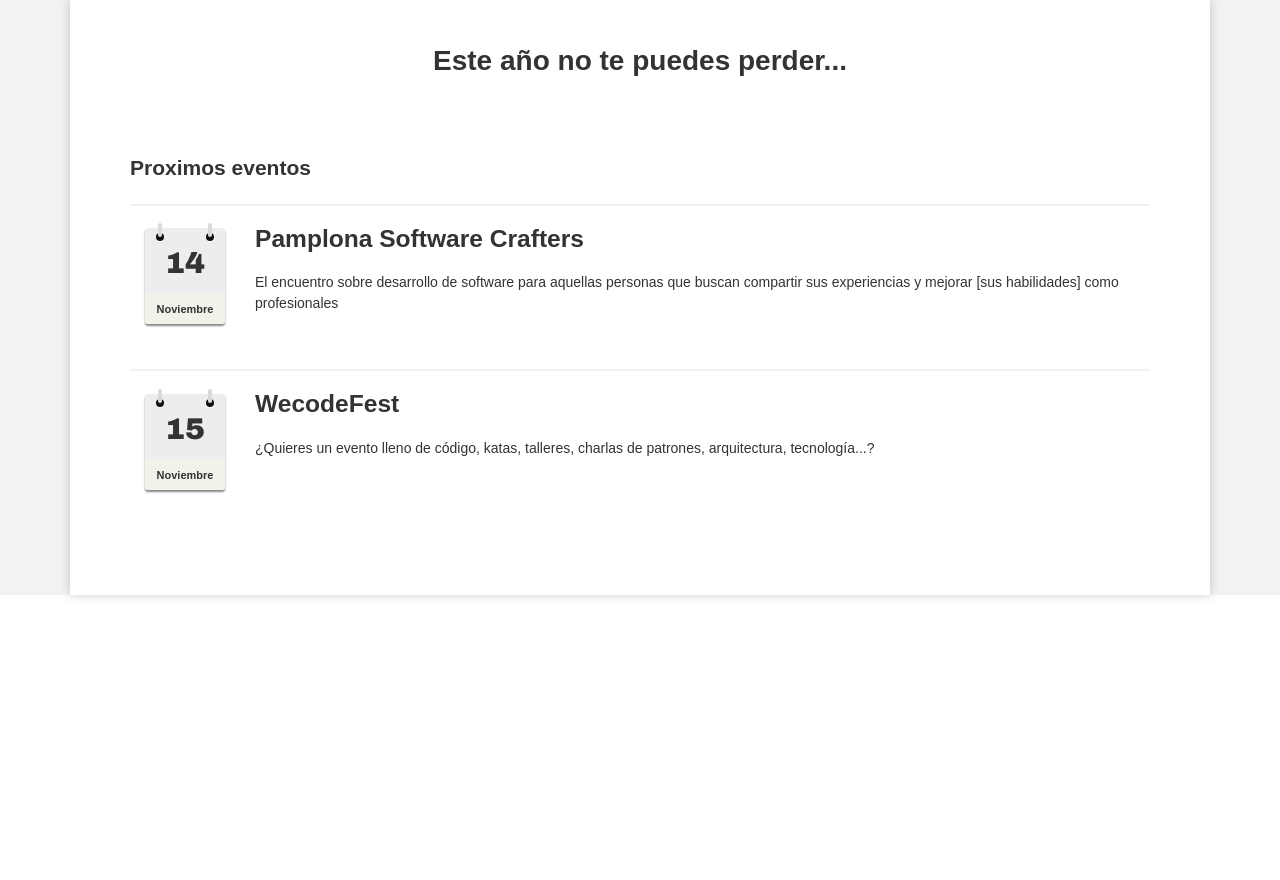
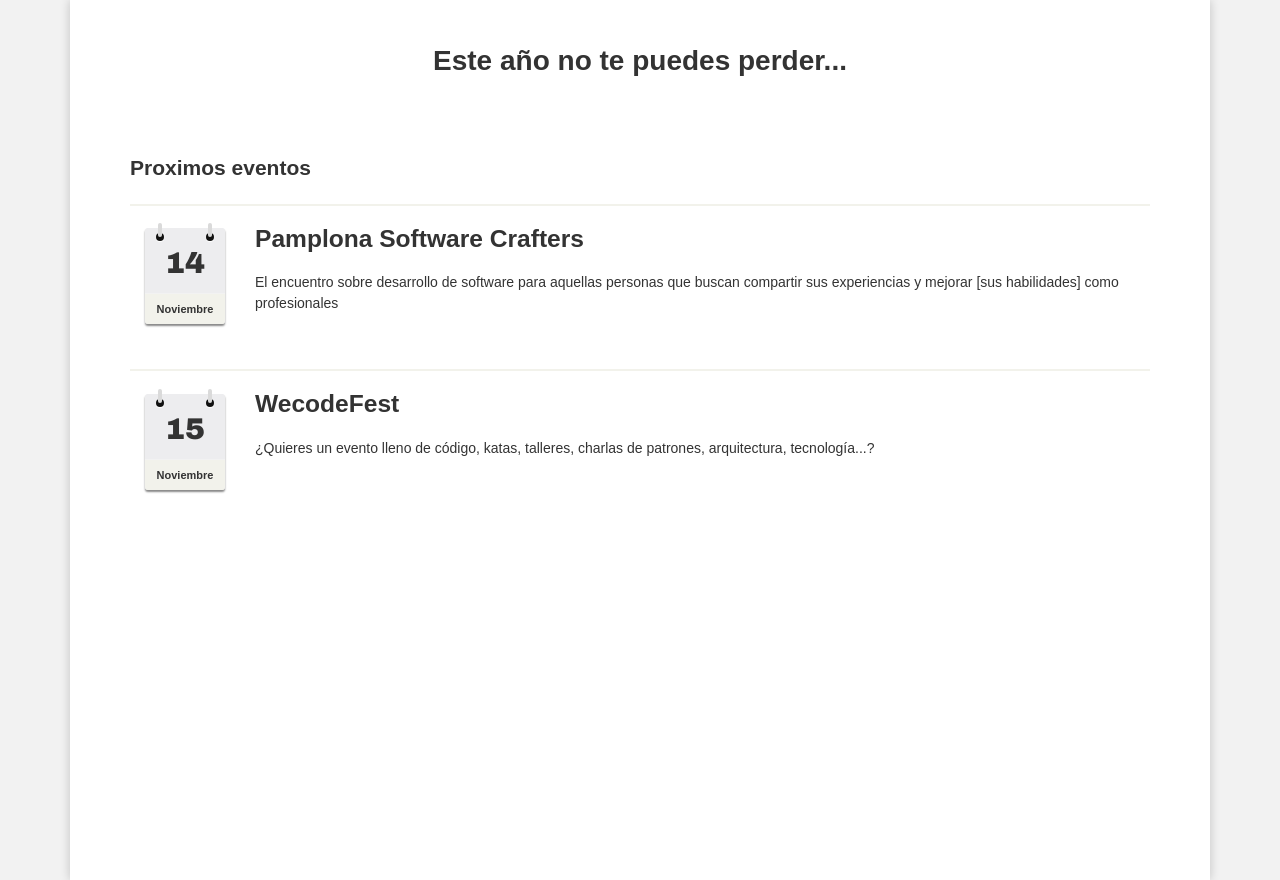
Before and after one commit to silviademiguel7/talk-schedules, an Angular app: page /events in a window 1280 px wide. Before the commit the page ends 800 px from the top, so only its background shows below. Built offline with nearby package versions, Linux system fonts and the light colour scheme.

Commit message:
styles: add class viewport  to style

```diff
--- a/src/app/app.component.css
+++ b/src/app/app.component.css
@@ -3,7 +3,6 @@
   padding: 0px var(--space-large);
   background-color: var(--primary-color);
 }
-
 .content {
   background-color: white;
   box-shadow: 0px 0px 10px 0px var(--shadow-color);
--- a/src/app/features/task-schedules/delivery/event-list/event-list.component.css
+++ b/src/app/features/task-schedules/delivery/event-list/event-list.component.css
@@ -1,3 +1,7 @@
+.viewport {
+  height: 100vh;
+}
+
 .title {
   text-align: center;
   margin-bottom: var(--space-xlarge);
--- a/src/app/features/task-schedules/delivery/event-list/event-list.component.html
+++ b/src/app/features/task-schedules/delivery/event-list/event-list.component.html
@@ -1,3 +1,4 @@
+<div class="viewport">
   <header class="title">
     <h1>Este año no te puedes perder...</h1>
   </header>
@@ -27,3 +28,4 @@
       </ul>
     </section>
   </main>
+</div>
```
Lines whose indentation alone changed are shown as unchanged.
